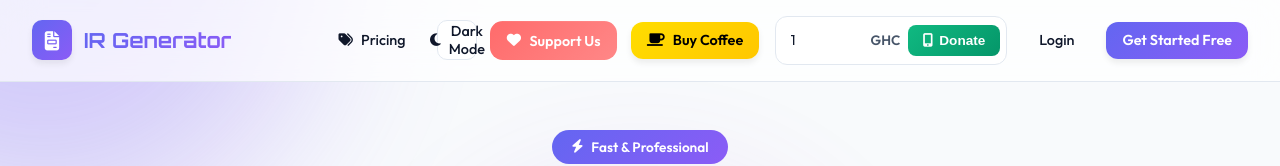
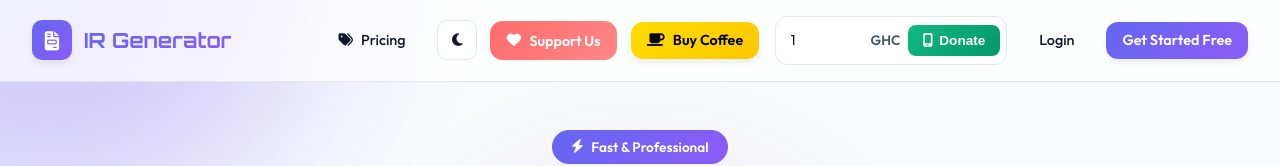
Before and after one commit to FervTech/IR-Generator, a website: page pages/generative.html in a window 1280 px wide. Shown: the top 166 px of the page. Drawn offline with Linux system fonts and the light colour scheme.

Commit message:
Deleted the dark mode word on generative

```diff
--- a/pages/generative.html
+++ b/pages/generative.html
@@ -40,7 +40,7 @@
       </a>
       <button class="theme-toggle" onclick="toggleDarkMode()" id="themeBtn">
         <i class="fas fa-moon"></i>
-        <span>Dark Mode</span>
+
       </button>
       <div class="support-badge">
         <i class="fa-solid fa-heart"></i>
```
